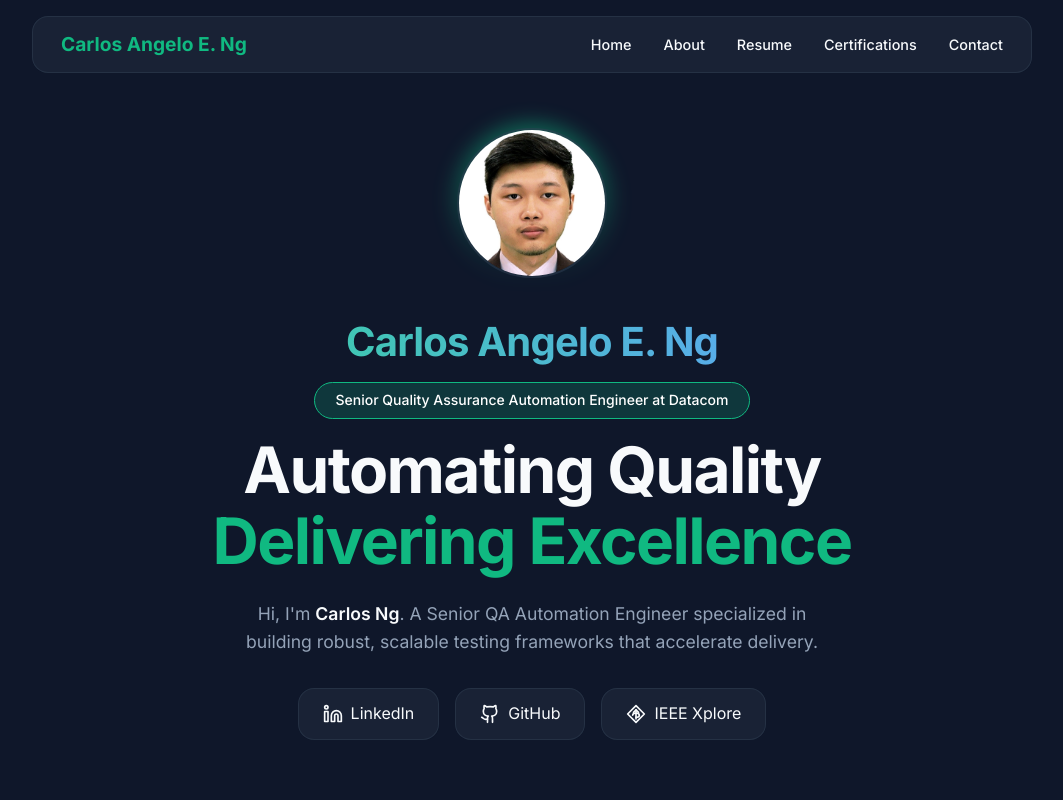
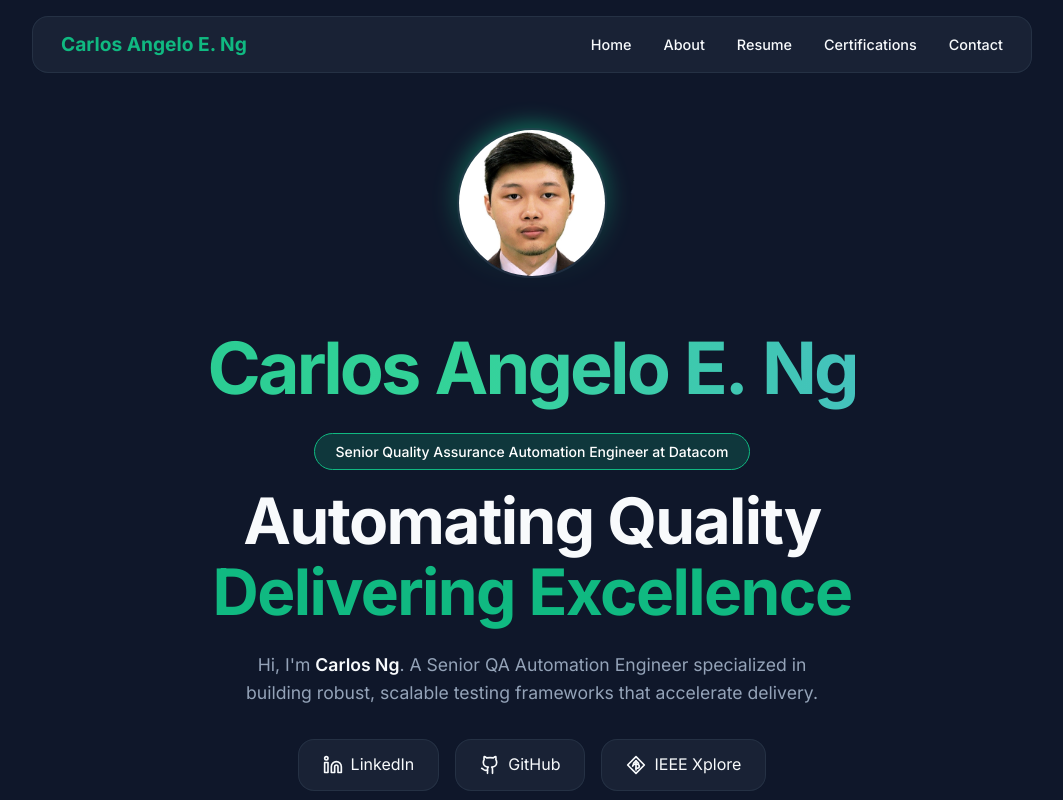
Before and after one commit to cng07/carlosng07, a React (Vite) app: page / in a window 1280 px wide. Shown: the top 800 px of the page, without its empty margins (108-1171 px from the left). Built offline with nearby package versions, Linux system fonts and the light colour scheme.

Commit message:
UI: Re-implemented high-end staggered 'Debbie Codes' name animation

```diff
--- a/src/index.css
+++ b/src/index.css
@@ -130,17 +130,26 @@ a {
       var(--primary),
       #34d399,
       #60a5fa,
+      #a855f7,
       var(--primary));
-  background-size: 200% auto;
+  background-size: 400% auto;
   -webkit-background-clip: text;
   background-clip: text;
   -webkit-text-fill-color: transparent;
-  animation: shine 3s linear infinite;
+  animation: shine 8s ease-in-out infinite;
 }
 
 @keyframes shine {
-  to {
-    background-position: 200% center;
+  0% {
+    background-position: 0% 50%;
+  }
+
+  50% {
+    background-position: 100% 50%;
+  }
+
+  100% {
+    background-position: 0% 50%;
   }
 }
 
--- a/src/pages/Home.jsx
+++ b/src/pages/Home.jsx
@@ -47,16 +47,40 @@ const Home = () => {
                     <motion.h2
                         className="gradient-text"
                         style={{
-                            fontSize: 'clamp(1.8rem, 5vw, 2.5rem)',
+                            fontSize: 'clamp(2.5rem, 8vw, 4.5rem)',
                             marginBottom: '0.5rem',
                             fontWeight: 800,
-                            letterSpacing: '-0.02em'
+                            letterSpacing: '-0.04em',
+                            display: 'flex',
+                            justifyContent: 'center',
+                            flexWrap: 'wrap'
                         }}
-                        initial={{ opacity: 0, scale: 0.9 }}
-                        animate={{ opacity: 1, scale: 1 }}
-                        transition={{ duration: 0.8, ease: "easeOut" }}
+                        initial="hidden"
+                        animate="visible"
+                        variants={{
+                            visible: {
+                                transition: {
+                                    staggerChildren: 0.05
+                                }
+                            }
+                        }}
                     >
-                        {resumeData.name}
+                        {resumeData.name.split('').map((char, index) => (
+                            <motion.span
+                                key={index}
+                                variants={{
+                                    hidden: { opacity: 0, y: 20 },
+                                    visible: {
+                                        opacity: 1,
+                                        y: 0,
+                                        transition: { type: "spring", damping: 12, stiffness: 200 }
+                                    }
+                                }}
+                                style={{ display: 'inline-block', minWidth: char === ' ' ? '1rem' : 'auto' }}
+                            >
+                                {char}
+                            </motion.span>
+                        ))}
                     </motion.h2>
                     <span className="badge" style={{
                         marginBottom: '1rem',
```
